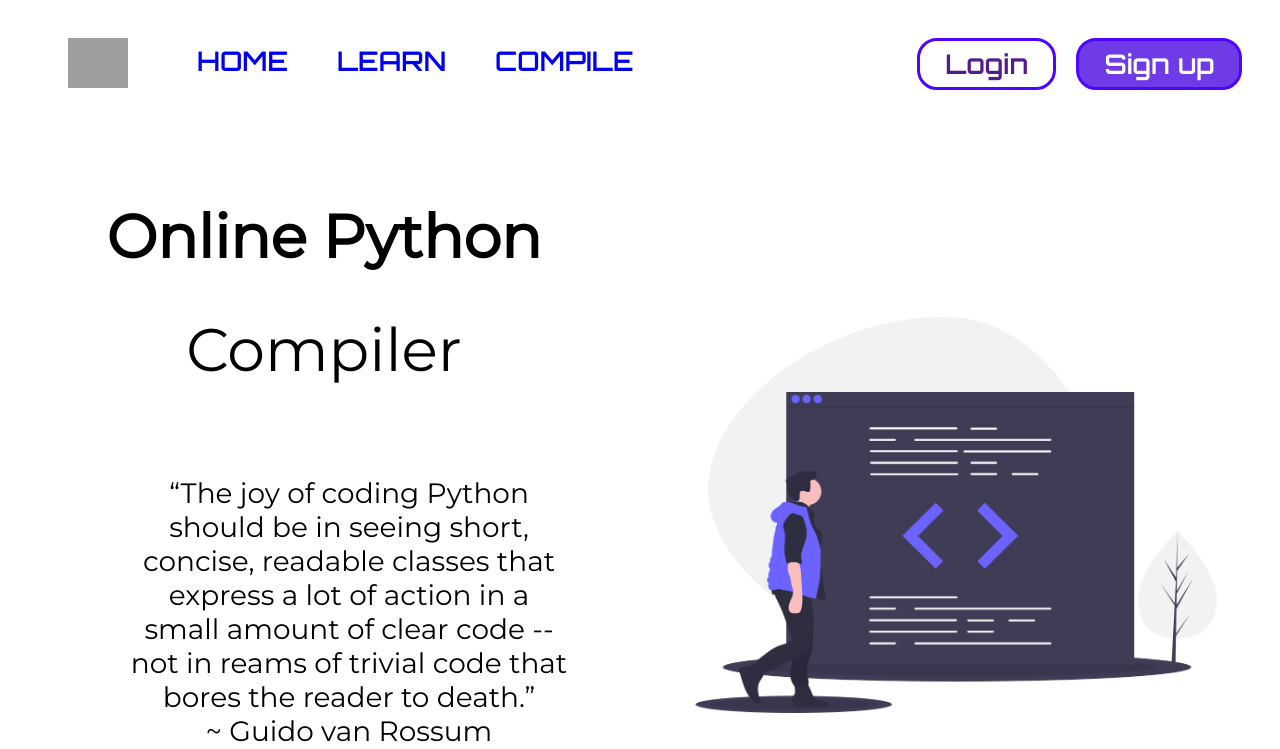
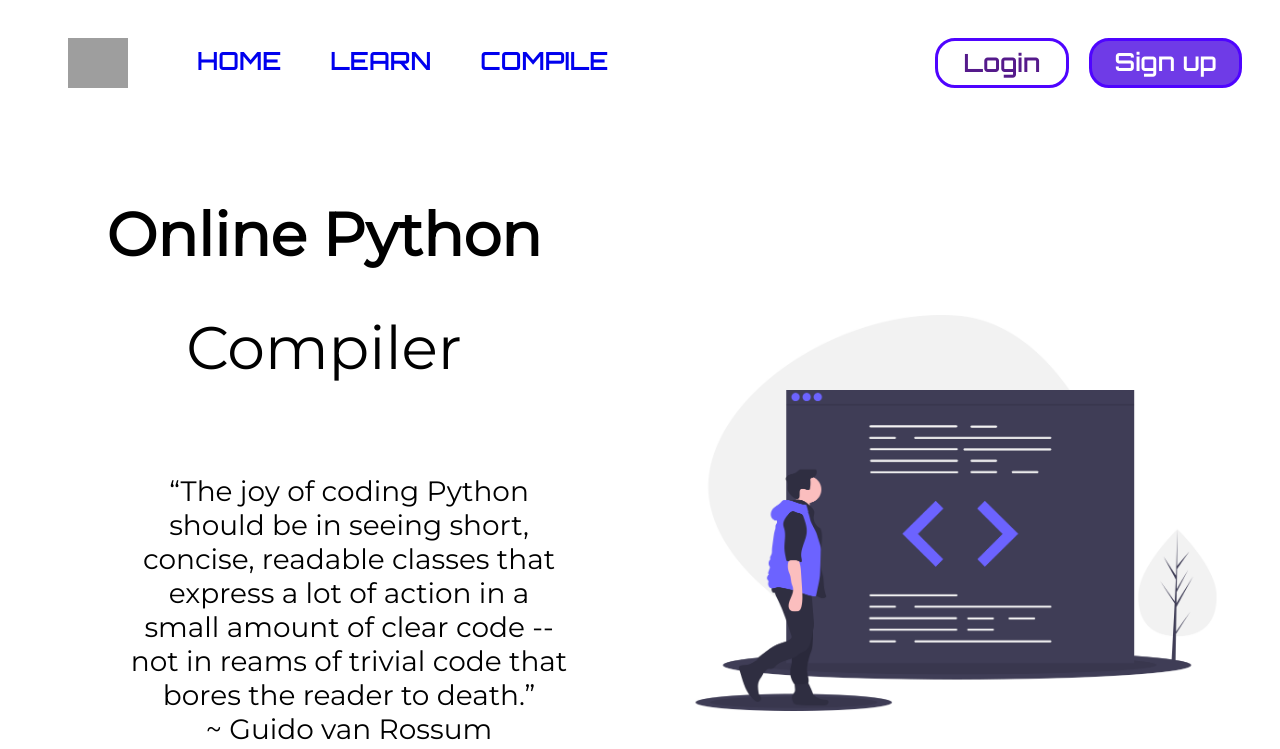
Before and after one commit to knight-byte/Online-Python-Interpreter, a Django app: page / in a window 1280 px wide. Shown: the top 749 px of the page. Run offline with Django 3.2, Linux system fonts and the light colour scheme; grey boxes are pictures that could not be loaded.

Commit message:
css updated

```diff
--- a/static/css/base.css
+++ b/static/css/base.css
@@ -13,7 +13,7 @@ justify-content: space-between;
 
 .nav a{
 text-decoration: none;
-font-size: 27px;
+font-size: 25px;
 padding: 15px 15px 0px 15px;
 font-family: 'Orbitron', sans-serif;
 }
@@ -48,6 +48,13 @@ border: 3px solid rgb(79, 4, 255);
 border-radius: 20px;
 margin-right: 20px;
 }
+.userLogin p{
+	font-size: 20px;
+/*padding: 0px 0px 0px 0px;*/
+padding-right: 20px;
+margin:12px 3px 12px 3px;;
+font-family: 'Orbitron', sans-serif;
+}
 
 .login:hover{
 	background:  rgb(111, 59, 231);
@@ -58,7 +65,8 @@ color: white;
 
 
 .myacc{
-padding: 6px 10px 6px 10px;
+padding: 5px 8px 5px 8px;
+
 border: 3px solid  rgb(79, 4, 255);
 border-radius: 20px;
 background:  rgb(111, 59, 231);
```
